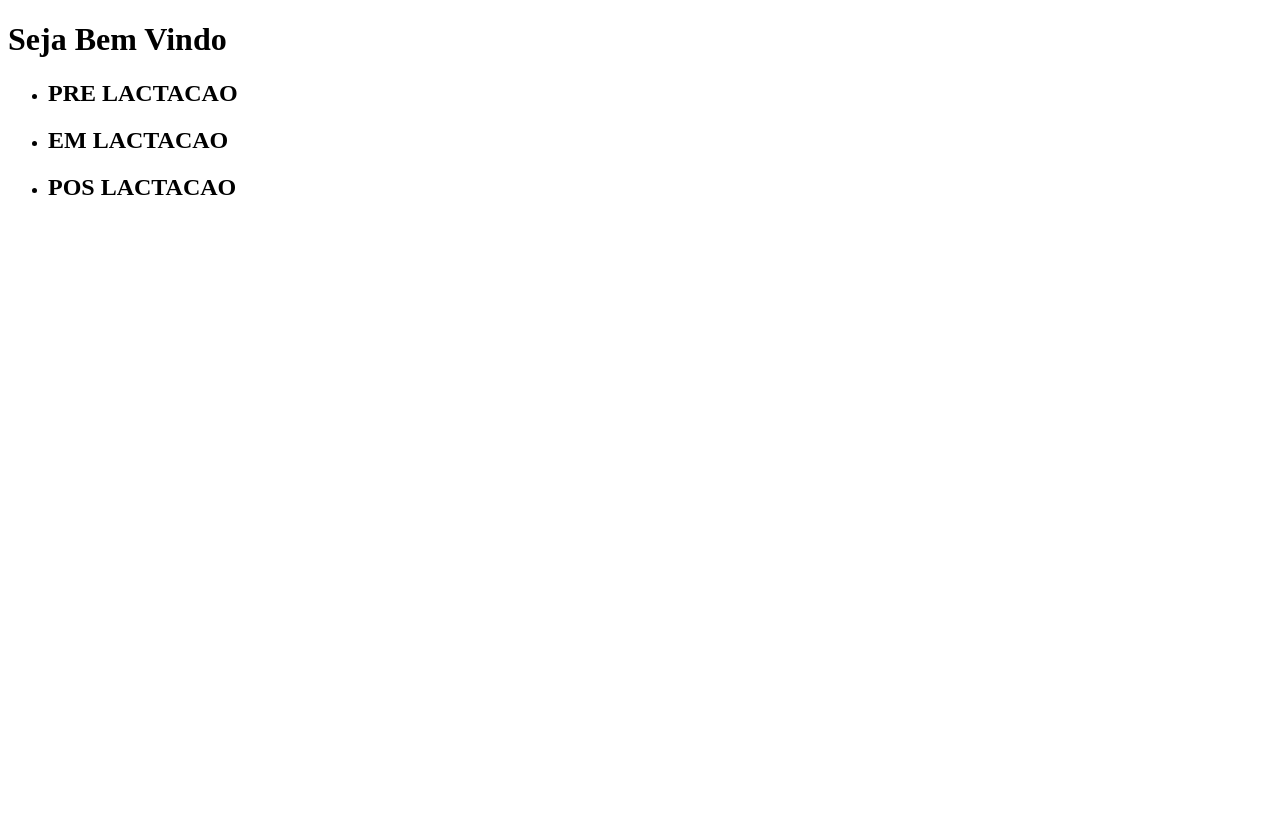
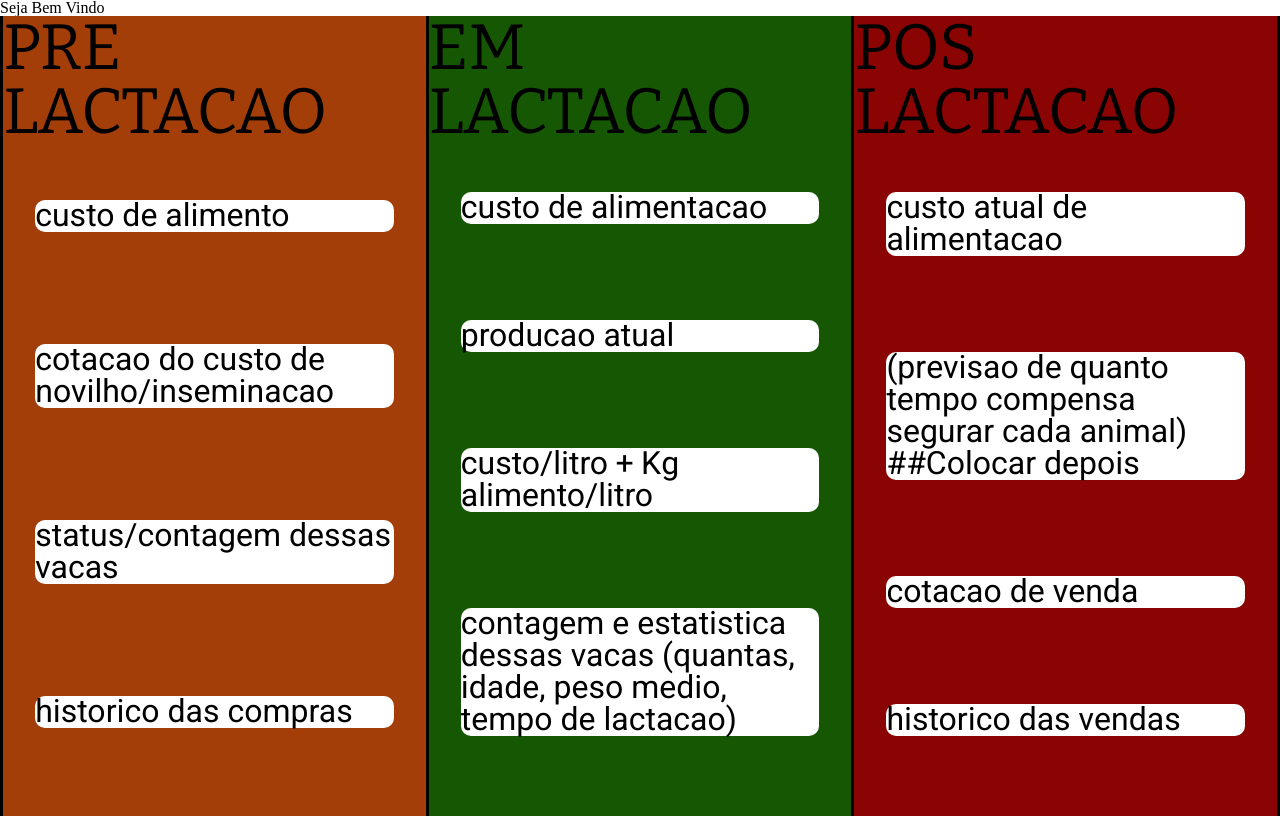
Before and after one commit to Antonioarf/vacathon-insper, a plain HTML site: page index.html in a window 1280 px wide. Drawn offline with nearby package versions, Linux system fonts and the light colour scheme.

Commit message:
avanco css

```diff
--- /dev/null
+++ b/assets/index.css
@@ -0,0 +1,51 @@
+.header{
+    /* background-color: #000000; */
+}
+.colunas{
+    display: flex;
+    flex-direction: row;
+    justify-content: space-evenly;
+    position: absolute;
+    height: 100%;
+    background-color: #000000;
+}
+
+.coluna_esquerda{
+    display: flex;
+    flex-direction: column;
+    background-color:#a33e08;
+    align-items: stretch;
+    width: 33%;
+
+}
+.coluna_meio{
+    background-color:#155703;
+    justify-content: center;
+    align-items: stretch;
+    flex-direction: column;
+    width: 33%;
+}
+.coluna_direita{
+    background-color: #8a0404;
+    justify-content: center;
+    align-items: stretch;
+    flex-direction: column;
+    width: 33%;
+}
+.titulo_coluna{
+    font-size: 4rem;
+    font-family: 'Bitter', serif;
+}
+.corpo{
+    display: flex;
+    flex-direction: column;
+    justify-content: space-around;
+    height: 80%;
+}
+.item{
+    font-size: 2rem;
+    background-color: #ffffff;
+    margin: 2rem;
+    border-radius: 10px;
+    font-family: 'Heebo', sans-serif;
+}
--- /dev/null
+++ b/assets/reset.css
@@ -0,0 +1,48 @@
+/* http://meyerweb.com/eric/tools/css/reset/
+   v2.0 | 20110126
+   License: none (public domain)
+*/
+
+html, body, div, span, applet, object, iframe,
+h1, h2, h3, h4, h5, h6, p, blockquote, pre,
+a, abbr, acronym, address, big, cite, code,
+del, dfn, em, img, ins, kbd, q, s, samp,
+small, strike, strong, sub, sup, tt, var,
+b, u, i, center,
+dl, dt, dd, ol, ul, li,
+fieldset, form, label, legend,
+table, caption, tbody, tfoot, thead, tr, th, td,
+article, aside, canvas, details, embed,
+figure, figcaption, footer, header, hgroup,
+menu, nav, output, ruby, section, summary,
+time, mark, audio, video {
+	margin: 0;
+	padding: 0;
+	border: 0;
+	font-size: 100%;
+	font: inherit;
+	vertical-align: baseline;
+}
+/* HTML5 display-role reset for older browsers */
+article, aside, details, figcaption, figure,
+footer, header, hgroup, menu, nav, section {
+	display: block;
+}
+body {
+	line-height: 1;
+}
+ol, ul {
+	list-style: none;
+}
+blockquote, q {
+	quotes: none;
+}
+blockquote:before, blockquote:after,
+q:before, q:after {
+	content: '';
+	content: none;
+}
+table {
+	border-collapse: collapse;
+	border-spacing: 0;
+}
--- a/index.html
+++ b/index.html
@@ -2,23 +2,48 @@
 <html lang='pt-br'>
 	<head>
 		<title>Página principal</title>
-		<meta charset ="utf-8">
+        <meta charset ="utf-8">
+        <link href= "assets/index.css" rel= "stylesheet">
+        <link href= "assets/reset.css" rel= "stylesheet">
+        <link href="https://fonts.googleapis.com/css2?family=Heebo&display=swap" rel="stylesheet">
+        <link href="https://fonts.googleapis.com/css2?family=Bitter&display=swap" rel="stylesheet">
         <meta name="viewport" content="width=device-width,initial-scale=1">
     </head>
     <body>
         <header class="header">
-            <h1 class="bem_vindo" > Seja Bem Vindo</h1>
+            <h1 class="bem_vindo" > Seja Bem Vindo </h1>
         </header>
-        <ul>
-            <li class="coluna_esquerda">
-                <h2>PRE LACTACAO</h2>
-            </li>
-            <li class= "coluna_meio">
-                <h2>EM LACTACAO</h2>
-            </li>
-            <li class = "coluna direita">
-                <h2>POS LACTACAO</h2>
-            </li>
-        </ul>
+        <div class="colunas">
+            <div class="coluna_esquerda">
+                <h2 class="titulo_coluna" >PRE LACTACAO</h2>
+                <ul class="corpo">
+                <li class="item"> <p> custo de alimento</p></li>
+                <li class="item"> <p>cotacao do custo de novilho/inseminacao</p> </li>
+                <li class="item">  <p>status/contagem dessas vacas</p></li>
+                <li class="item"> <p>historico das compras</p></li>
+                <!-- <img src= "assets/bezerro.png" alt= "bezerro" > -->
+                </ul>
+            </div>
+            <div class= "coluna_meio">
+                <h2 class="titulo_coluna">EM LACTACAO</h2>
+                <ul class="corpo">
+                <li class="item"> <p>custo de alimentacao</p></li>
+                <li class="item"> <p>producao atual </p></li>
+                <li class="item"> <p>custo/litro + Kg alimento/litro</p></li>
+                <li class="item"> <p>contagem e estatistica dessas vacas (quantas, idade, peso medio, tempo de lactacao)</p></li>
+                <!-- <img src= "assets/cow.png" alt= "vaca" > -->
+                </ul>
+
+            </div>
+            <div class = "coluna_direita">
+                <h2 class="titulo_coluna">POS LACTACAO</h2>
+                <ul class="corpo">
+                <li class="item"> <p>custo atual de alimentacao </p></li>
+                <li class="item"> <p>(previsao de quanto tempo compensa segurar cada animal)  ##Colocar depois</p></li>
+                <li class="item"> <p>cotacao de venda</p></li>
+                <li class="item"><p>historico das vendas</p></li>
+                </ul>
+            </div>
+        </div>
     </body>
 </html>
```
Also changed, not shown: assets/bezerro.png (added), assets/cow.png (added).
